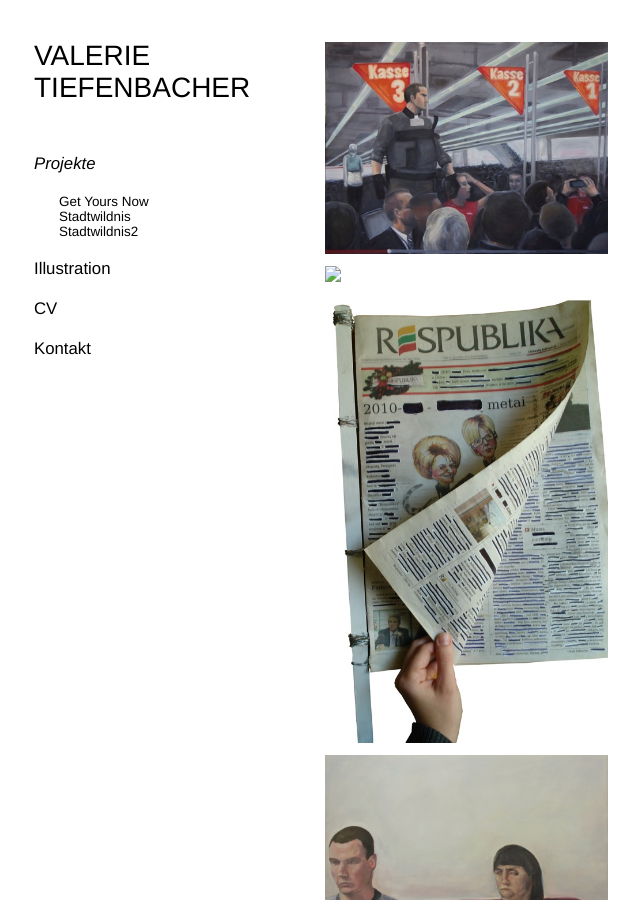
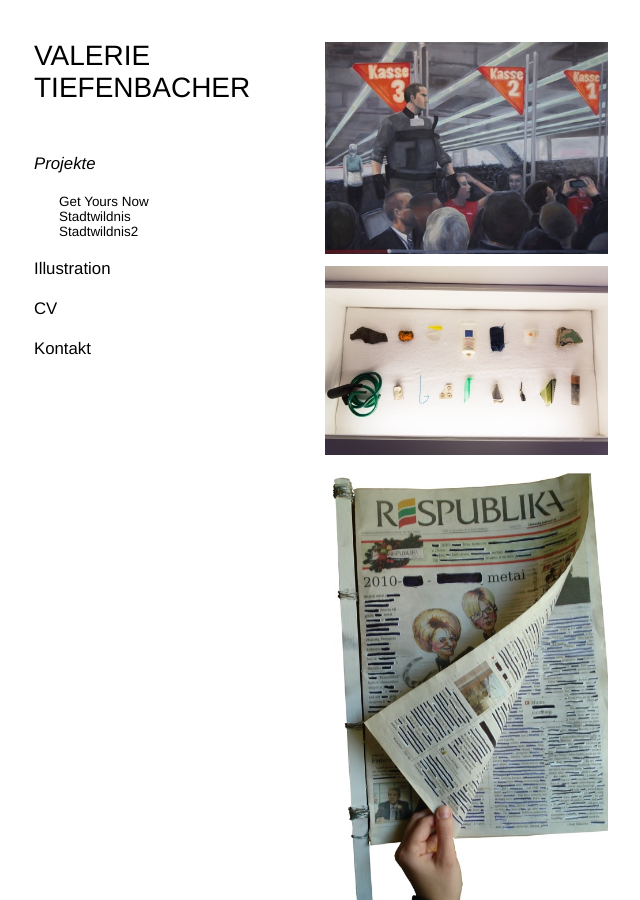
Before and after one commit to vtiefenbacher/vtiefenbacher.github.io, a Jekyll site: the page built from projects/index.markdown, in a window 1280 px wide and 900 px high. Shown: the whole window, without its empty margins (26-666 px from the left). Built offline with Jekyll 4.4.1, drawn with Linux system fonts in a browser that asks for light colours; some web fonts are replaced.

Commit message:
Added new images.

```diff
--- a/projects/index.markdown
+++ b/projects/index.markdown
@@ -9,7 +9,7 @@
     title: Get Yours Now
     link: /projects/Get_Yours_Now
 
-  - url: /assets/images/projects/stadwildnis/Art-Stadtwildnis-bild3_thumb.jpg
+  - url: /assets/images/projects/home/Art-Stadtwildnis-bild3_thumb.jpg
     alt: stadtwildnis img3
     title: Stadtwildnis
     link: /projects/Stadtwildnis
```
